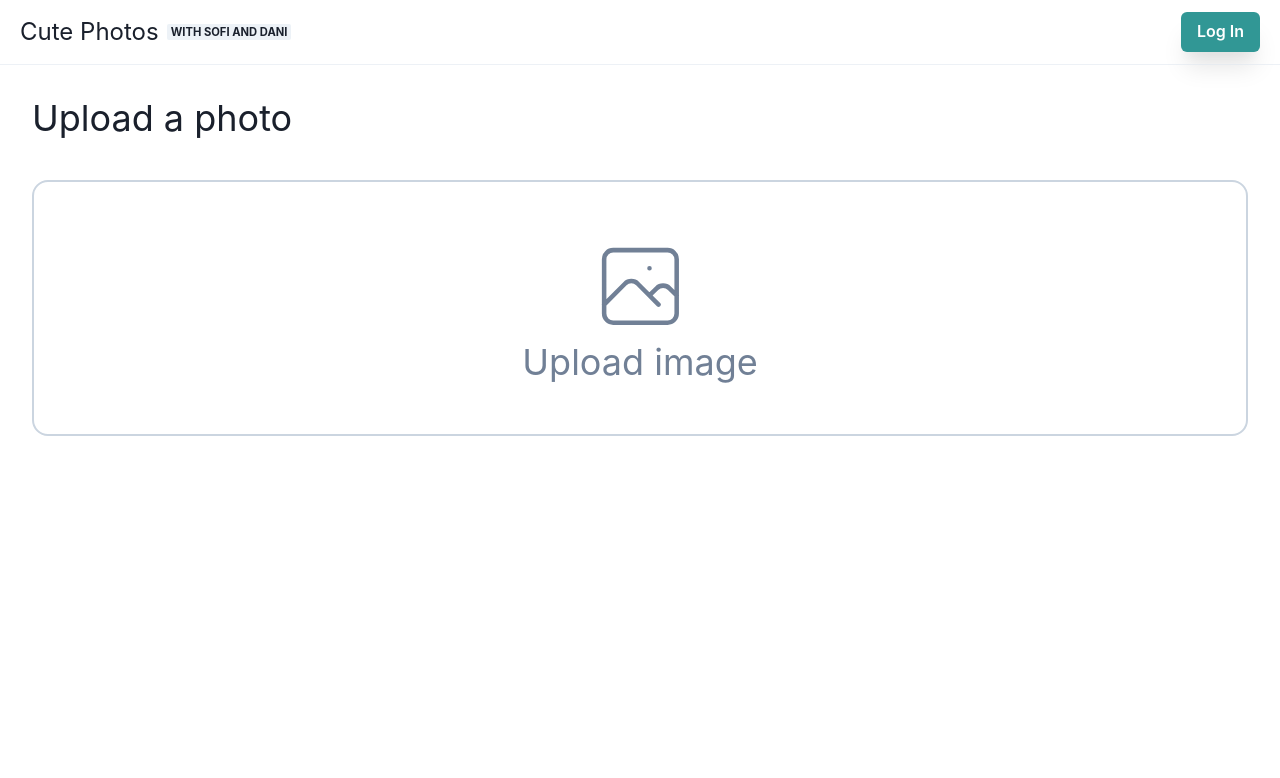
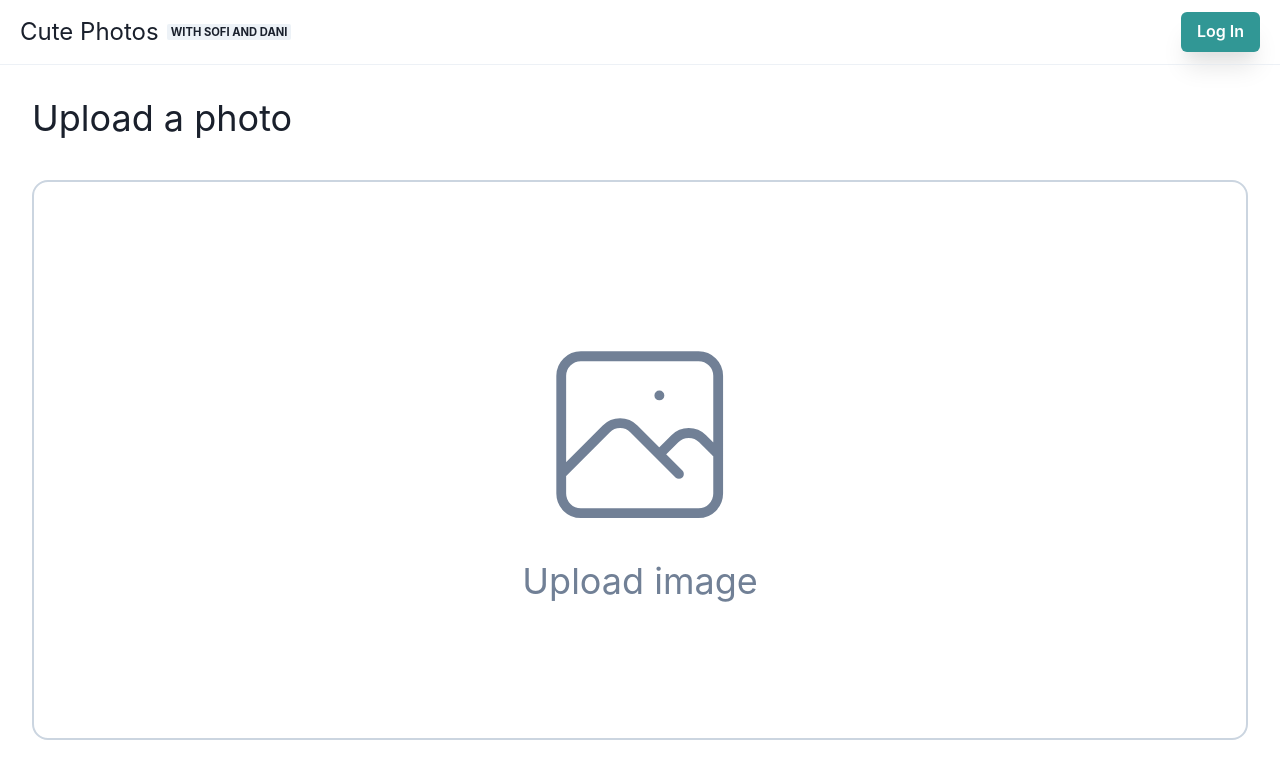
Before and after one commit to dnrm/sapphire, a Next.js app: page /upload in a window 1280 px wide. Shown: the top 778 px of the page. Built offline with nearby package versions, Linux system fonts and the light colour scheme; no server answers.

Commit message:
:sparkles: Image to upload now appears in input.

```diff
--- a/pages/upload.js
+++ b/pages/upload.js
@@ -1,11 +1,14 @@
-import React, { useCallback } from 'react';
+import React, { useCallback, useState } from 'react';
 import Navbar from '../components/Navbar';
-import { Divider, Heading, Stack, Input, Flex } from '@chakra-ui/react';
+import { Divider, Heading, Stack, Input, Flex, Image, Button } from '@chakra-ui/react';
 import { useDropzone } from 'react-dropzone';
 
 const Upload = () => {
+    const [image, setImage] = useState();
+
     const onDrop = useCallback((acceptedFiles) => {
         console.log(acceptedFiles);
+        setImage(URL.createObjectURL(acceptedFiles[0]));
     }, []);
 
     const { getRootProps, getInputProps, isDragActive } = useDropzone({
@@ -21,10 +24,8 @@ const Upload = () => {
                     Upload a photo
                 </Heading>
                 <Flex
-                    px={25}
-                    py={50}
                     borderColor="gray.300"
-                    h={64}
+                    h={'70vh'}
                     w={'full'}
                     borderWidth={2}
                     {...getRootProps()}
@@ -32,10 +33,27 @@ const Upload = () => {
                     alignItems="center"
                     direction="column"
                     background={isDragActive ? 'telegram.100' : 'white'}
-                    textColor={isDragActive ? "gray.500" : "gray.500"}
+                    textColor={isDragActive ? 'gray.500' : 'gray.500'}
                     rounded="2xl"
                 >
                     <Input {...getInputProps()} display="none" />
+                    {image ? (
+                        <>
+                            <Flex
+                                p={0}
+                                overflow="hidden"
+                                rounded="2xl"
+                                h={'100%'}
+                            >
+                                <Image
+                                    src={image}
+                                    alt="Image to be uploaded"
+                                    objectFit="cover"
+                                />
+                            </Flex>
+                        </>
+                    ) : (
+                        <Stack px={25} py={50} dir="column">
                             <svg
                                 xmlns="http://www.w3.org/2000/svg"
                                 fill="none"
@@ -50,7 +68,15 @@ const Upload = () => {
                                 />
                             </svg>
                             <Heading fontWeight="regular">Upload image</Heading>
+                        </Stack>
+                    )}
                 </Flex>
+                {image ? (
+                    <Stack pb={16}>
+                        <Divider my={8} />
+                        <Button variant="solid" colorScheme="teal">Upload</Button>
+                    </Stack>
+                ) : null}
             </Stack>
         </>
     );
```
Lines whose indentation alone changed are shown as unchanged.
